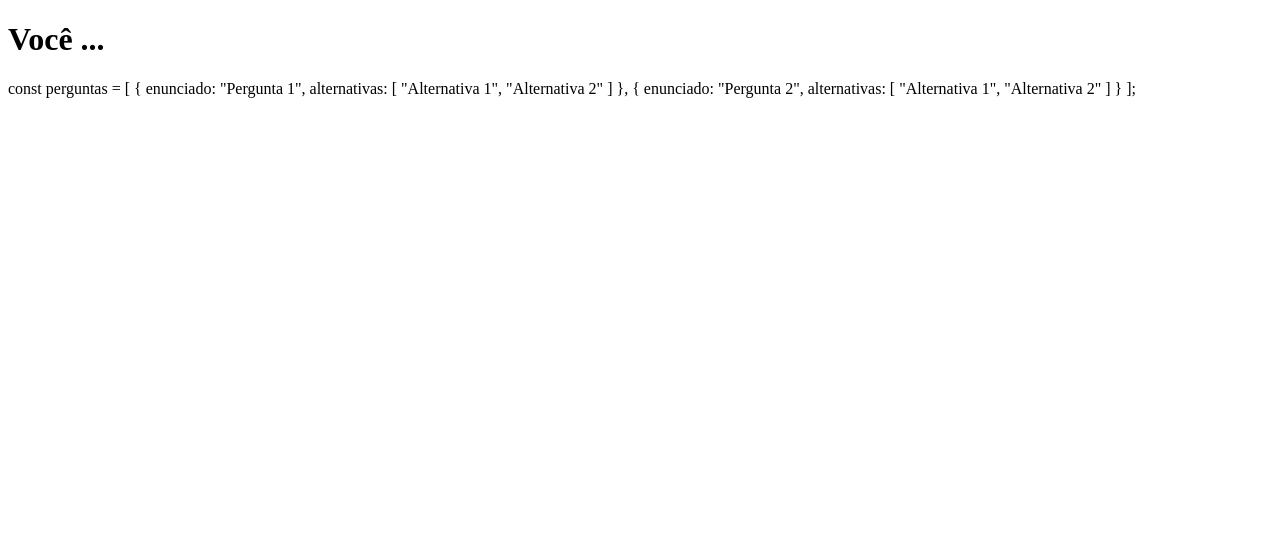
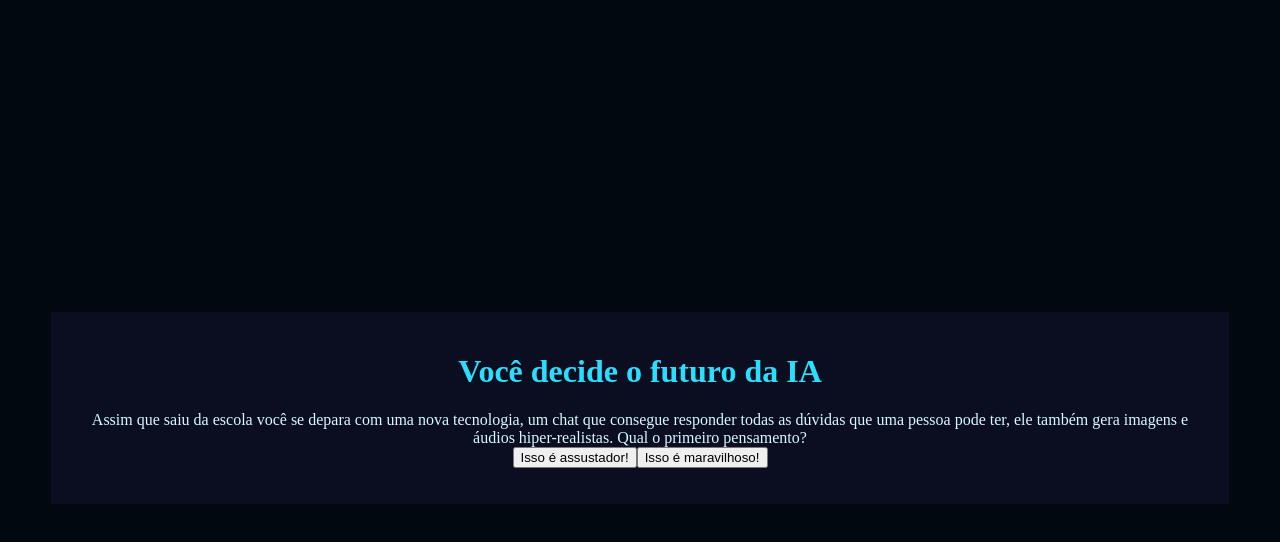
Before and after one commit to SilvioRF/missao-extermina-raca-humana, a plain HTML site: page index.html in a window 1280 px wide. Drawn offline with Linux system fonts and the light colour scheme.

Commit message:
Add files via upload

```diff
--- a/index.html
+++ b/index.html
@@ -11,29 +11,15 @@
 <title>Você ...</title>
 </head>
 <body>
-<div class="caixa-principal">
-<h1>Você ...</h1>
-<script src="script.js"></script>
-
-const perguntas = [
-    {
-        enunciado: "Pergunta 1",
-        alternativas: [
-            "Alternativa 1",
-            "Alternativa 2"
-        ]
-    },
-    {
-        enunciado: "Pergunta 2",
-        alternativas: [
-            "Alternativa 1",
-            "Alternativa 2"
-        ]
-    }
-];
-
-</div>
-
+    <div class="caixa-principal">
+        <h1>Você decide o futuro da IA</h1>
+        <div class="caixa-perguntas"></div>
+        <div class="caixa-alternativas"></div>
+        <div class="caixa-resultado">
+            <p class="texto-resultado"></p>
+        </div>
+    </div>
+    <script src="script.js"></script>
 </body>
 
 </html>
--- a/script.js
+++ b/script.js
@@ -10,41 +10,83 @@ const textoResultado = document.querySelector(".texto-resultado");
 
 const perguntas = [
     {
-        enunciado: "Assim que saiu da escola você se depara com uma nova tecnologia, um chat que consegue responder todas as dúvidas que uma pessoa pode ter, ele também gera imagens e áudios hiper-realistas. Qual o primeiro pensamento?",
-        alternativas: [
-            "Isso é assustador!",
-            "Isso é maravilhoso!"
-        ]
+      enunciado:
+        "Assim que saiu da escola você se depara com uma nova tecnologia, um chat que consegue responder todas as dúvidas que uma pessoa pode ter, ele também gera imagens e áudios hiper-realistas. Qual o primeiro pensamento?",
+      alternativas: [
+        {
+          texto: "Isso é assustador!",
+          afirmacao: "afirmação",
+        },
+        {
+          texto: "Isso é maravilhoso!",
+          afirmacao: "afirmação",
+        },
+      ],
     },
     {
-        enunciado: "Com a descoberta desta tecnologia, chamada Inteligência Artificial (IA), uma professora de tecnologia da escola decidiu fazer uma sequência de aulas sobre esta tecnologia. No fim de uma aula ela pede que você escreva um trabalho sobre o uso de IA em sala de aula. Qual atitude você toma?",
-        alternativas: [
+      enunciado:
+        "Com a descoberta desta tecnologia, chamada Inteligência Artificial, uma professora de tecnologia da escola decidiu fazer uma sequência de aulas sobre esta tecnologia. No fim de uma aula ela pede que você escreva um trabalho sobre o uso de IA em sala de aula. Qual atitude você toma?",
+      alternativas: [
+        {
+          texto:
             "Utiliza uma ferramenta de busca na internet que utiliza IA para que ela ajude a encontrar informações relevantes para o trabalho e explique numa linguagem que facilite o entendimento.",
+          afirmacao: "afirmação",
+        },
+        {
+          texto:
             "Escreve o trabalho com base nas conversas que teve com colegas, algumas pesquisas na internet e conhecimentos próprios sobre o tema.",
-        ]
+          afirmacao: "afirmação",
+        },
+      ],
     },
     {
-        enunciado: "Após a elaboração do trabalho, a professora realizou um debate entre a turma para entender como foi realizada a pesquisa e escrita. Nessa conversa também foi levantado um ponto muito importante: como a IA impacta o trabalho do futuro. Nesse debate, como você se posiciona?",
-        alternativas: [
+      enunciado:
+        "Após a elaboração do trabalho escrito, a professora realizou um debate entre a turma para entender como foi realizada a pesquisa e escrita. Nessa conversa também foi levantado um ponto muito importante: como a IA impacta o trabalho do futuro. Nesse debate, como você se posiciona?",
+      alternativas: [
+        {
+          texto:
             "Defende a ideia de que a IA pode criar novas oportunidades de emprego e melhorar habilidades humanas.",
-            "Me preocupo com as pessoas que perderão seus empregos para máquinas e defendem a importância de proteger os trabalhadores."
-        ]
+          afirmacao: "afirmação",
+        },
+        {
+          texto:
+            "Me preocupo com as pessoas que perderão seus empregos para máquinas e defendem a importância de proteger os trabalhadores.",
+          afirmacao: "afirmação",
+        },
+      ],
     },
     {
-        enunciado: "Ao final da discussão, você precisou criar uma imagem no computador que representasse o que pensa sobre IA. E agora?",
-        alternativas: [
+      enunciado:
+        "Ao final da discussão, você precisou criar uma imagem no computador que representasse o que pensa sobre IA. E agora?",
+      alternativas: [
+        {
+          texto:
             "Criar uma imagem utilizando uma plataforma de design como o Paint.",
-            "Criar uma imagem utilizando um gerador de imagem de IA."
-        ]
+          afirmacao: "afirmação",
+        },
+        {
+          texto: "Criar uma imagem utilizando um gerador de imagem de IA.",
+          afirmacao: "afirmação",
+        },
+      ],
     },
     {
-        enunciado: "Você tem um trabalho em grupo de biologia para entregar na semana seguinte, o andamento do trabalho está um pouco atrasado e uma pessoa do seu grupo decidiu fazer com ajuda de uma IA. O problema é que o trabalho está totalmente igual ao do chat. O que você faz?",
-        alternativas: [
-           "Escrever comandos para o chat é uma forma de contribuir com o trabalho, por isso não é um problema utilizar o texto inteiro.",
-            "O chat pode ser uma tecnologia muito avançada, mas é preciso manter a atenção pois toda máquina erra, por isso revisar o trabalho e contribuir com as perspectivas pessoais é essencial."
-        ]
+      enunciado:
+        "Você tem um trabalho em grupo de biologia para entregar na semana seguinte, o andamento do trabalho está um pouco atrasado e uma pessoa do seu grupo decidiu fazer com ajuda da IA. O problema é que o trabalho está totalmente igual ao do chat. O que você faz? ",
+      alternativas: [
+        {
+          texto:
+            "Escrever comandos para o chat é uma forma de contribuir com o trabalho, por isso não é um problema utilizar o texto inteiro.",
+          afirmacao: "afirmação",
+        },
+        {
+          texto:
+            "O chat pode ser uma tecnologia muito avançada, mas é preciso manter a atenção pois toda máquina erra, por isso revisar o trabalho e contribuir com as perspectivas pessoais é essencial.",
+          afirmacao: "afirmação",
+        },
+      ],
     },
-];
+  ];
 
 let atual = 0;
 let perguntaAtual;
@@ -55,11 +97,15 @@ function mostraPergunta() {
     mostraAlternativas();
 }
 function mostraAlternativas() {
-    for(const alternativa of perguntaAtual.alternativas) {
-        const botaoAlternativas = document.createElement("button");
-        botaoAlternativa.textContent = alternativa;
-        caixaAlternativas.appendChild(botaoAlternativas);
+    for (const alternativa of perguntaAtual.alternativas) {
+      const botaoAlternativas = document.createElement("button");
+      botaoAlternativas.textContent = alternativa.texto;
+      botaoAlternativas.addEventListener("click", function () {
+        atual++;
+        mostraPergunta();
+      });
+      caixaAlternativas.appendChild(botaoAlternativas);
     }
-}
+  }
 
 mostraPergunta();
--- a/style.css
+++ b/style.css
@@ -0,0 +1,48 @@
+:root {
+    --cor-fundo: #01080E;
+    --cor-principal: #0B0D20 ;
+    --cor-secundaria: #212333;
+    --cor-destaque: #2BDEFD;
+    --cor-texto: #D7F9FF;
+  }
+
+  body {
+    background-color: var(--cor-fundo);
+    color: var(--cor-texto);
+    display: flex;
+    justify-content: center;
+    align-items: center;
+    min-height: 100vh;
+  }
+
+  .caixa-principal{
+  background-color: var(--cor-principal);
+  width: 90%;
+  text-align: center;
+  padding: 20px;
+}
+
+h1{
+ color: var(--cor-destaque);
+}
+
+body {
+    background-color: var(--cor-fundo);
+    color: var(--cor-texto);
+  }
+
+  body {
+    background-color: var(--cor-fundo);
+    color: var(--cor-texto);
+    display: flex;
+    justify-content: center;
+    align-items: center;
+    min-height: 100vh;
+  }
+
+  .caixa-principal{
+    background-color: var(--cor-principal);
+    width: 90%;
+    text-align: center;
+    padding: 20px;
+  }
```
